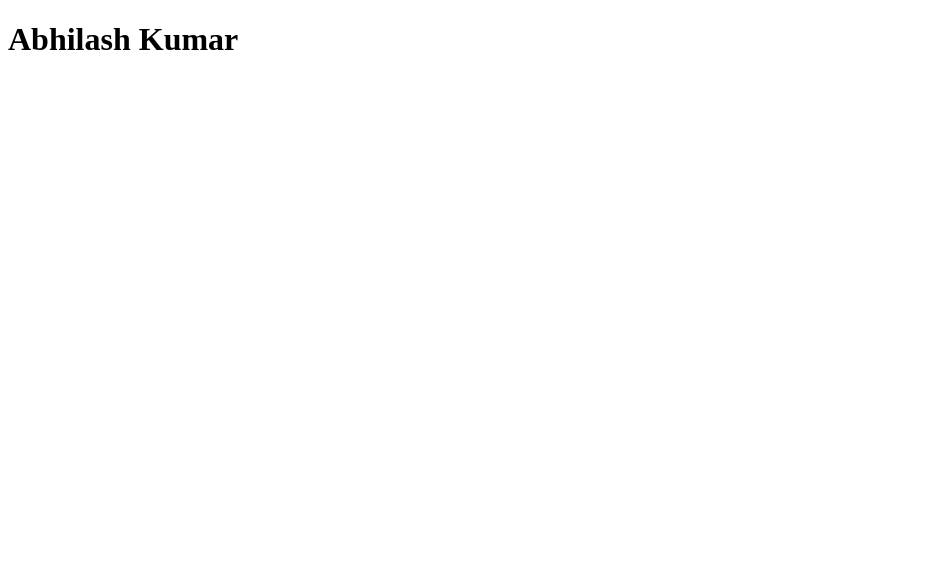
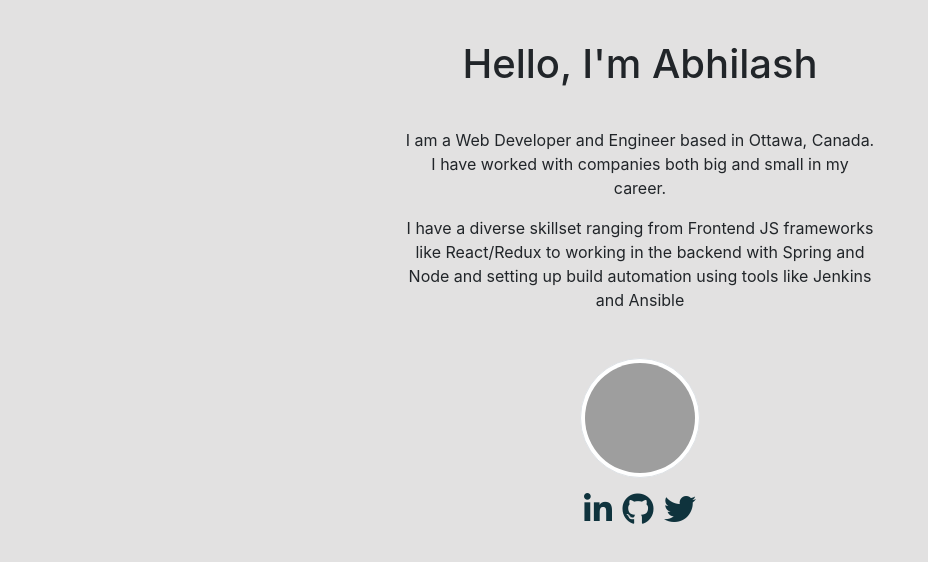
Before and after one commit to apravink/apravink.github.io, a plain HTML site: page index.html in a window 1280 px wide. Shown: the whole page, without its empty margins (0-928 px from the left). Drawn offline with nearby package versions, Linux system fonts and the light colour scheme; grey boxes are pictures that could not be loaded.

Commit message:
Added content and basic theme colors

```diff
--- /dev/null
+++ b/css/main.css
@@ -0,0 +1,37 @@
+body {
+    background-color: #E2E1E1;
+}
+#main-content{
+    display:flex;
+}
+#main-content img {
+    margin-top:30px;
+    border-radius:50%;
+    height:120px;
+    width:120px;
+}
+#profile {
+    margin-left:auto;
+    margin-right:auto;
+    padding-top:40px;
+    justify-content: center;
+    text-align: center;
+    max-width:470px;
+}
+#profile h1 {
+    margin: auto;
+    margin-bottom: 40px;
+
+}
+#profile ul {
+    margin-top:15px;
+}
+
+#profile li {
+    margin-left:3px;
+    margin-right:3px;
+}
+
+#profile i {
+    color: #0F333D
+}
--- a/index.html
+++ b/index.html
@@ -14,10 +14,42 @@
     <meta name="author" content="name">
     <meta name="description" content="description here">
     <meta name="keywords" content="keywords,here">
+
 </head>
 
+
 <body>
-    <h1>Abhilash Kumar</h1>
+    <!--Script Imports-->
+    <link rel="stylesheet" href="https://maxcdn.bootstrapcdn.com/bootstrap/4.0.0/css/bootstrap.min.css" integrity="sha384-Gn5384xqQ1aoWXA+058RXPxPg6fy4IWvTNh0E263XmFcJlSAwiGgFAW/dAiS6JXm"
+        crossorigin="anonymous">
+    <link rel="stylesheet" href="css/main.css">
+    <link rel="stylesheet" href="https://use.fontawesome.com/releases/v5.3.1/css/all.css" integrity="sha384-mzrmE5qonljUremFsqc01SB46JvROS7bZs3IO2EmfFsd15uHvIt+Y8vEf7N7fWAU"
+        crossorigin="anonymous">
+    <script src="https://maxcdn.bootstrapcdn.com/bootstrap/4.0.0/js/bootstrap.min.js" integrity="sha384-JZR6Spejh4U02d8jOt6vLEHfe/JQGiRRSQQxSfFWpi1MquVdAyjUar5+76PVCmYl"
+        crossorigin="anonymous"></script>
+    <script src="https://code.jquery.com/jquery-3.2.1.slim.min.js" integrity="sha384-KJ3o2DKtIkvYIK3UENzmM7KCkRr/rE9/Qpg6aAZGJwFDMVNA/GpGFF93hXpG5KkN"
+        crossorigin="anonymous"></script>
+    <script src="https://cdnjs.cloudflare.com/ajax/libs/popper.js/1.12.9/umd/popper.min.js" integrity="sha384-ApNbgh9B+Y1QKtv3Rn7W3mgPxhU9K/ScQsAP7hUibX39j7fakFPskvXusvfa0b4Q"
+        crossorigin="anonymous"></script>
+
+
+
+<div id="main-content" class="container">
+
+    <div id="profile">
+        <h1>Hello, I'm Abhilash</h1>
+        <p>I am a Web Developer and Engineer based in Ottawa, Canada. I have worked with companies both big and small in my career.</p>
+        <p>I have a diverse skillset ranging from Frontend JS frameworks like React/Redux to working in the backend with Spring and Node and setting up build automation using tools like Jenkins and Ansible </p>
+        <img src="images/thumbnail.png" class="img-fluid img-thumbnail" alt="Thubnail Image">
+        <ul class="list-inline">
+            <li class="list-inline-item"><a href="www.linkedin.com/in/apravink"><i class="fab fa-linkedin-in fa-2x"></i></a></li>
+            <li class="list-inline-item"><a href="https://github.com/apravink"><i class="fab fa-github fa-2x"></i></a></li>
+            <li class="list-inline-item"><a href="https://twitter.com/apravink"><i class="fab fa-twitter fa-2x"></i></a></li>
+        </ul>
+
+    </div>
+
+</div>
 </body>
 
 </html>
```
Also changed, not shown: 3 other files.
